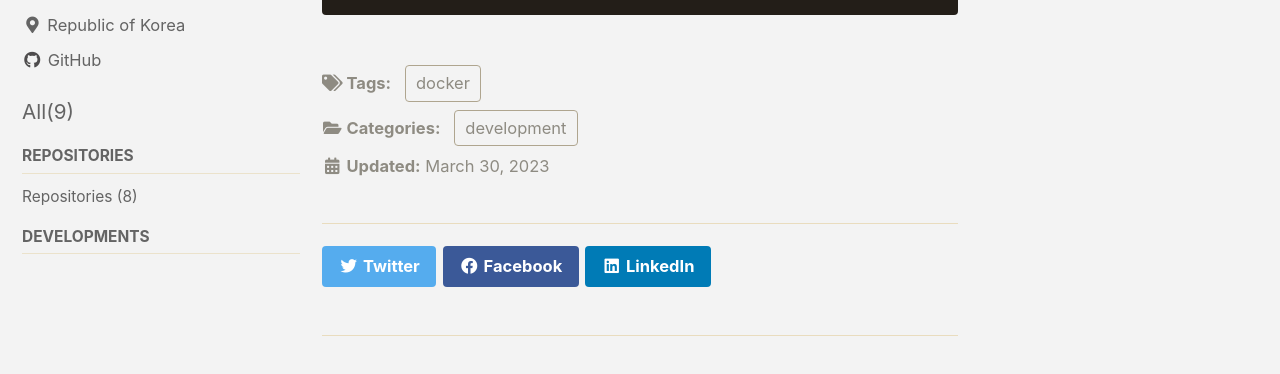
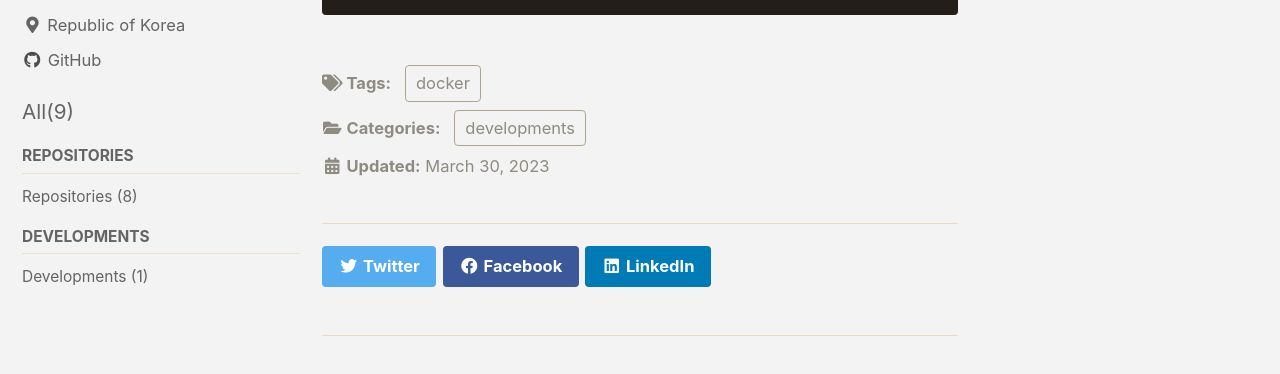
Before and after one commit to meteormin/meteormin.github.io, a Jekyll site: the page built from _posts/developments/2023-03-30-what-is-docker.md, in a window 1280 px wide and 900 px high, scrolled down 6187 px. Shown: the part 142-516 px from the top of the window. Built offline with Jekyll 4.4.1, drawn with Linux system fonts in a browser that asks for light colours; cached includes are drawn as plain includes.

Commit message:
fix: category development > developments

```diff
--- a/_pages/categories/category-developments.md
+++ b/_pages/categories/category-developments.md
@@ -1,7 +1,7 @@
 ---
 title: "Development"
 layout: archive
-permalink: categories/development
+permalink: categories/developments
 author_profile: true
 sidebar_main: true
 ---
--- a/_posts/developments/2023-03-30-what-is-docker.md
+++ b/_posts/developments/2023-03-30-what-is-docker.md
@@ -1,7 +1,7 @@
 ---
 title: 도커 란?
 excerpt: What is Docker?
-categories: development
+categories: developments
 tags: docker
 ---
 
```
